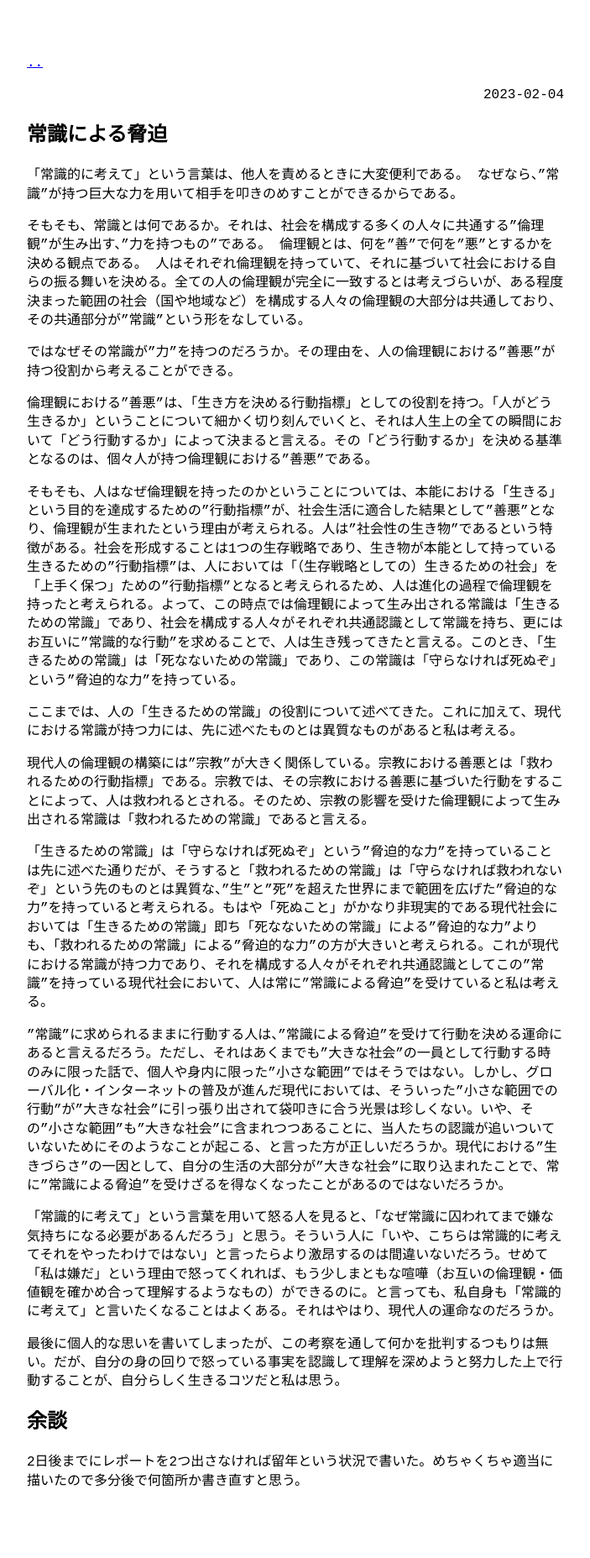
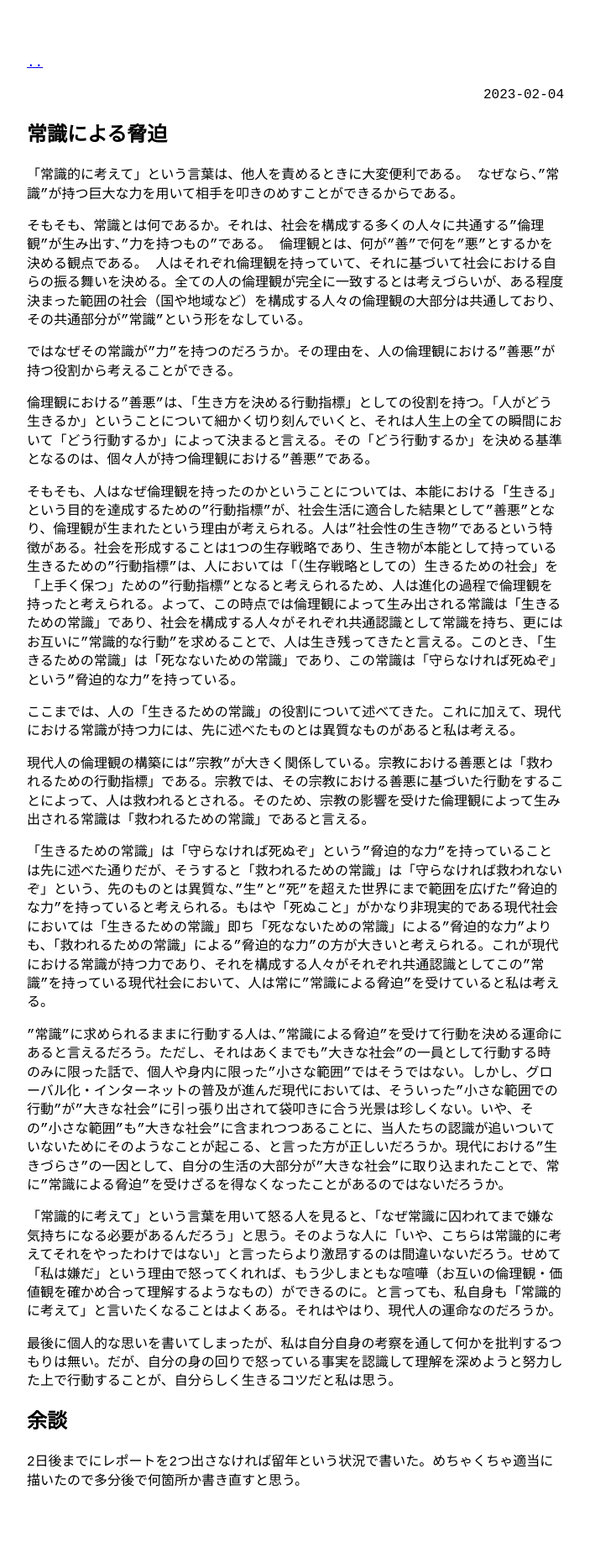
Before and after one commit to orrepic/orrepic.github.io, a Jekyll site: the page built from _posts/2023-2-4-zenaku-kyohaku.md, in a window 1280 px wide. Shown: the whole page at 84% size, without its empty margins (288-991 px from the left). Built offline with Jekyll 4.4.1, drawn with Linux system fonts in a browser that asks for light colours.

Commit message:
correct sentence

```diff
--- a/_posts/2023-2-4-zenaku-kyohaku.md
+++ b/_posts/2023-2-4-zenaku-kyohaku.md
@@ -8,7 +8,7 @@
 なぜなら、”常識”が持つ巨大な力を用いて相手を叩きのめすことができるからである。
 
 そもそも、常識とは何であるか。それは、社会を構成する多くの人々に共通する”倫理観”が生み出す、”力を持つもの”である。
-倫理観とは、何を”善”で何を”悪”とするかを決める観点である。
+倫理観とは、何が"善”で何を”悪”とするかを決める観点である。
 人はそれぞれ倫理観を持っていて、それに基づいて社会における自らの振る舞いを決める。全ての人の倫理観が完全に一致するとは考えづらいが、ある程度決まった範囲の社会（国や地域など）を構成する人々の倫理観の大部分は共通しており、その共通部分が”常識”という形をなしている。
 
 ではなぜその常識が”力”を持つのだろうか。その理由を、人の倫理観における”善悪”が持つ役割から考えることができる。
@@ -21,13 +21,13 @@
 
 現代人の倫理観の構築には”宗教”が大きく関係している。宗教における善悪とは「救われるための行動指標」である。宗教では、その宗教における善悪に基づいた行動をすることによって、人は救われるとされる。そのため、宗教の影響を受けた倫理観によって生み出される常識は「救われるための常識」であると言える。
 
-「生きるための常識」は「守らなければ死ぬぞ」という”脅迫的な力”を持っていることは先に述べた通りだが、そうすると「救われるための常識」は「守らなければ救われないぞ」という先のものとは異質な、”生”と”死”を超えた世界にまで範囲を広げた”脅迫的な力”を持っていると考えられる。もはや「死ぬこと」がかなり非現実的である現代社会においては「生きるための常識」即ち「死なないための常識」による”脅迫的な力”よりも、「救われるための常識」による”脅迫的な力”の方が大きいと考えられる。これが現代における常識が持つ力であり、それを構成する人々がそれぞれ共通認識としてこの”常識”を持っている現代社会において、人は常に"常識による脅迫"を受けていると私は考える。
+「生きるための常識」は「守らなければ死ぬぞ」という”脅迫的な力”を持っていることは先に述べた通りだが、そうすると「救われるための常識」は「守らなければ救われないぞ」という、先のものとは異質な、”生”と”死”を超えた世界にまで範囲を広げた”脅迫的な力”を持っていると考えられる。もはや「死ぬこと」がかなり非現実的である現代社会においては「生きるための常識」即ち「死なないための常識」による”脅迫的な力”よりも、「救われるための常識」による”脅迫的な力”の方が大きいと考えられる。これが現代における常識が持つ力であり、それを構成する人々がそれぞれ共通認識としてこの”常識”を持っている現代社会において、人は常に"常識による脅迫"を受けていると私は考える。
 
 ”常識”に求められるままに行動する人は、”常識による脅迫”を受けて行動を決める運命にあると言えるだろう。ただし、それはあくまでも”大きな社会”の一員として行動する時のみに限った話で、個人や身内に限った”小さな範囲”ではそうではない。しかし、グローバル化・インターネットの普及が進んだ現代においては、そういった”小さな範囲での行動”が”大きな社会”に引っ張り出されて袋叩きに合う光景は珍しくない。いや、その”小さな範囲”も”大きな社会”に含まれつつあることに、当人たちの認識が追いついていないためにそのようなことが起こる、と言った方が正しいだろうか。現代における”生きづらさ”の一因として、自分の生活の大部分が”大きな社会”に取り込まれたことで、常に”常識による脅迫”を受けざるを得なくなったことがあるのではないだろうか。
 
-「常識的に考えて」という言葉を用いて怒る人を見ると、「なぜ常識に囚われてまで嫌な気持ちになる必要があるんだろう」と思う。そういう人に「いや、こちらは常識的に考えてそれをやったわけではない」と言ったらより激昂するのは間違いないだろう。せめて「私は嫌だ」という理由で怒ってくれれば、もう少しまともな喧嘩（お互いの倫理観・価値観を確かめ合って理解するようなもの）ができるのに。と言っても、私自身も「常識的に考えて」と言いたくなることはよくある。それはやはり、現代人の運命なのだろうか。
+「常識的に考えて」という言葉を用いて怒る人を見ると、「なぜ常識に囚われてまで嫌な気持ちになる必要があるんだろう」と思う。そのような人に「いや、こちらは常識的に考えてそれをやったわけではない」と言ったらより激昂するのは間違いないだろう。せめて「私は嫌だ」という理由で怒ってくれれば、もう少しまともな喧嘩（お互いの倫理観・価値観を確かめ合って理解するようなもの）ができるのに。と言っても、私自身も「常識的に考えて」と言いたくなることはよくある。それはやはり、現代人の運命なのだろうか。
 
-最後に個人的な思いを書いてしまったが、この考察を通して何かを批判するつもりは無い。だが、自分の身の回りで怒っている事実を認識して理解を深めようと努力した上で行動することが、自分らしく生きるコツだと私は思う。
+最後に個人的な思いを書いてしまったが、私は自分自身の考察を通して何かを批判するつもりは無い。だが、自分の身の回りで怒っている事実を認識して理解を深めようと努力した上で行動することが、自分らしく生きるコツだと私は思う。
 
 
 # 余談
```
Also changed, not shown: 2 other files.
